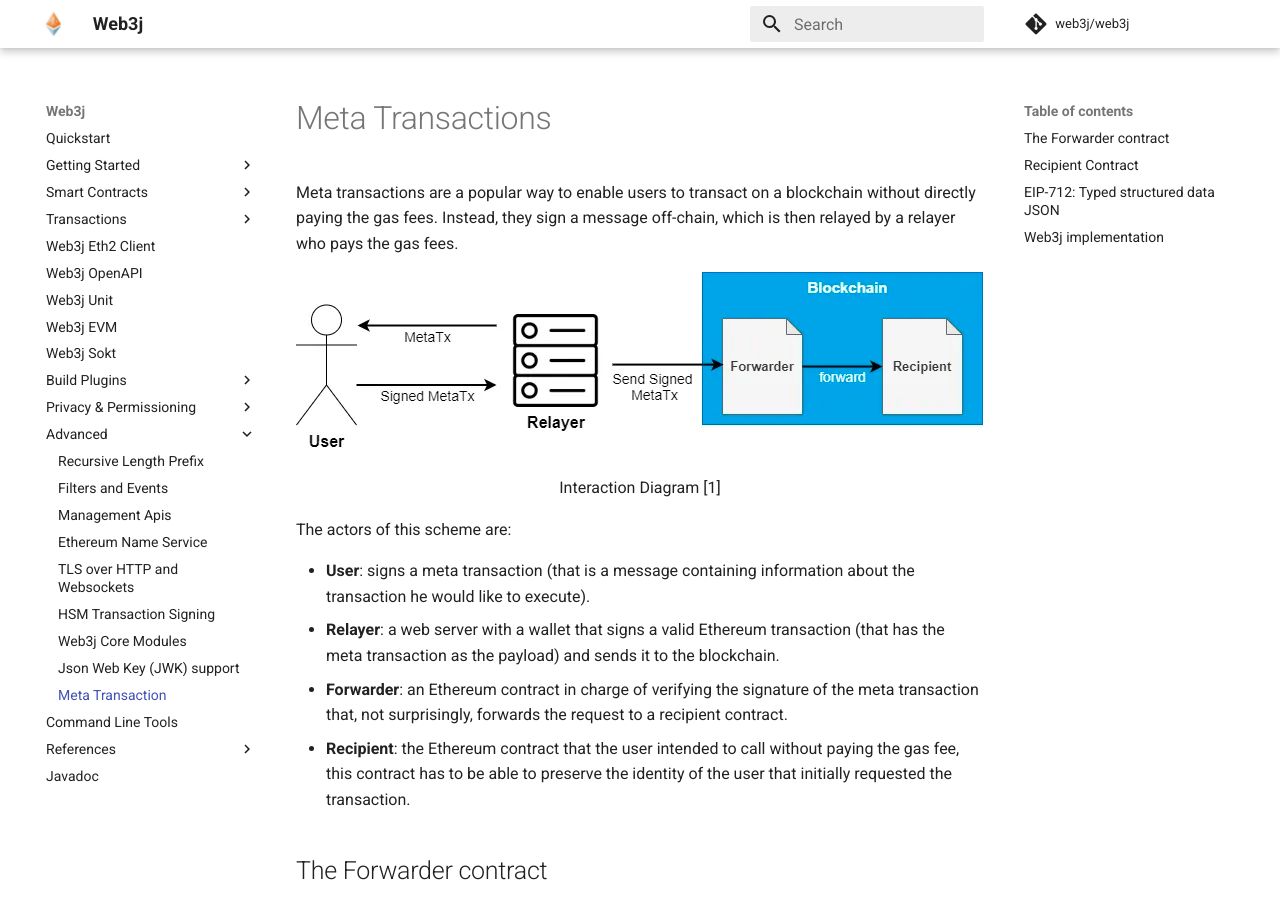
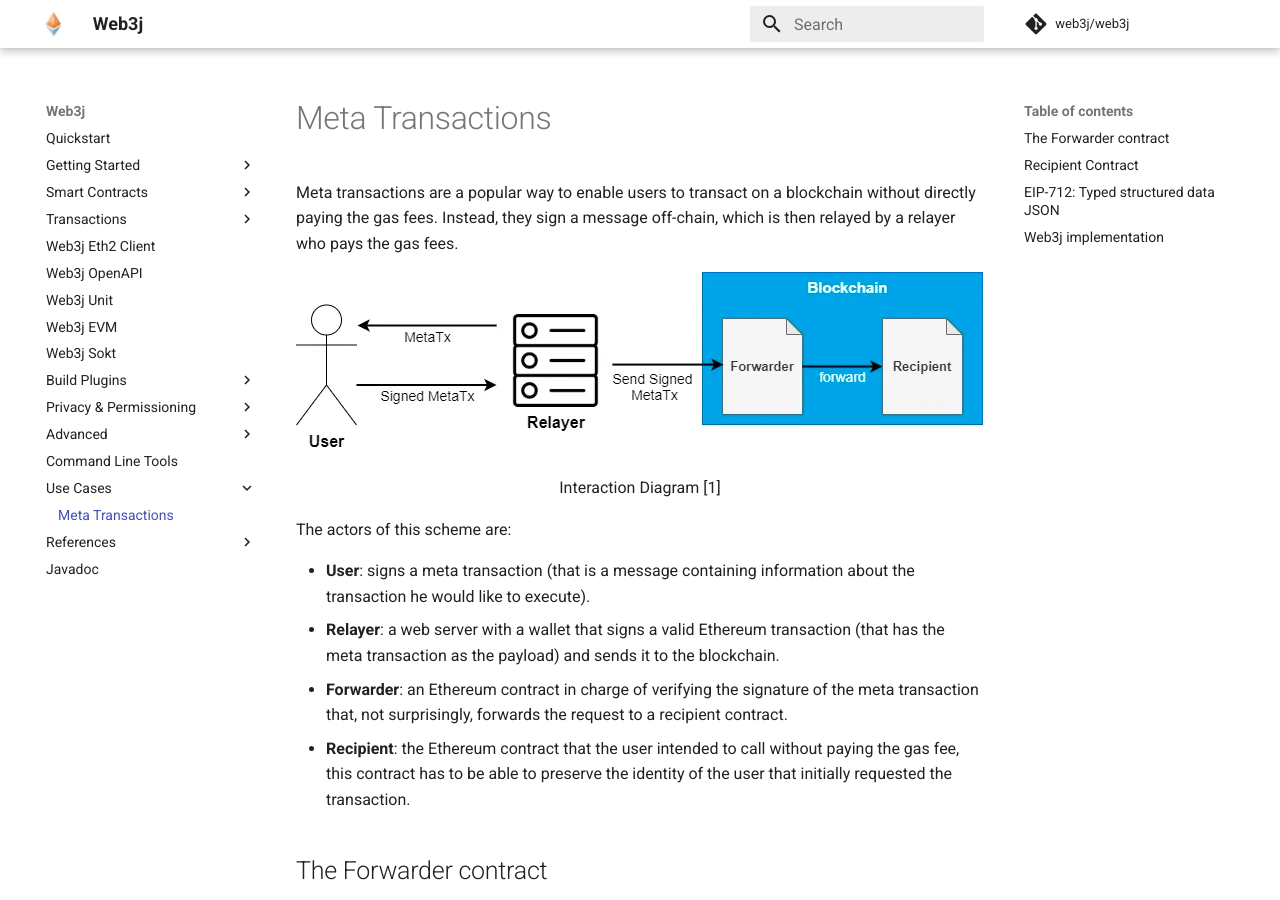
Before and after one commit to hyperledger/web3j-docs, an MkDocs documentation site: the page built from docs/use_cases/meta_transaction.md, in a window 1280 px wide and 900 px high. Built offline with MkDocs 1.6.1 and Material for MkDocs 9.7.7, drawn with Linux system fonts in a browser that asks for light colours; comment, search, counter and statistics services are not loaded; the version menu is left out.

Commit message:
added section use cases

```diff
--- a/mkdocs.yml
+++ b/mkdocs.yml
@@ -62,8 +62,9 @@ nav:
       - HSM Transaction Signing: advanced/HSM_transaction_signing.md
       - Web3j Core Modules: advanced/web3j_core_modules.md
       - Json Web Key (JWK) support: advanced/jwk_support.md
-      - Meta Transaction: advanced/meta_transaction.md
   - Command Line Tools: command_line_tools.md
+  - Use Cases:
+      - Meta Transactions: use_cases/meta_transaction.md
   - References:
       - Troubleshooting: references/troubleshooting.md
       - Projects using Web3j: references/projects_using_web3j.md
```
Also changed, not shown: docs/use_cases/meta_transaction.md (renamed from docs/advanced/meta_transaction.md).
